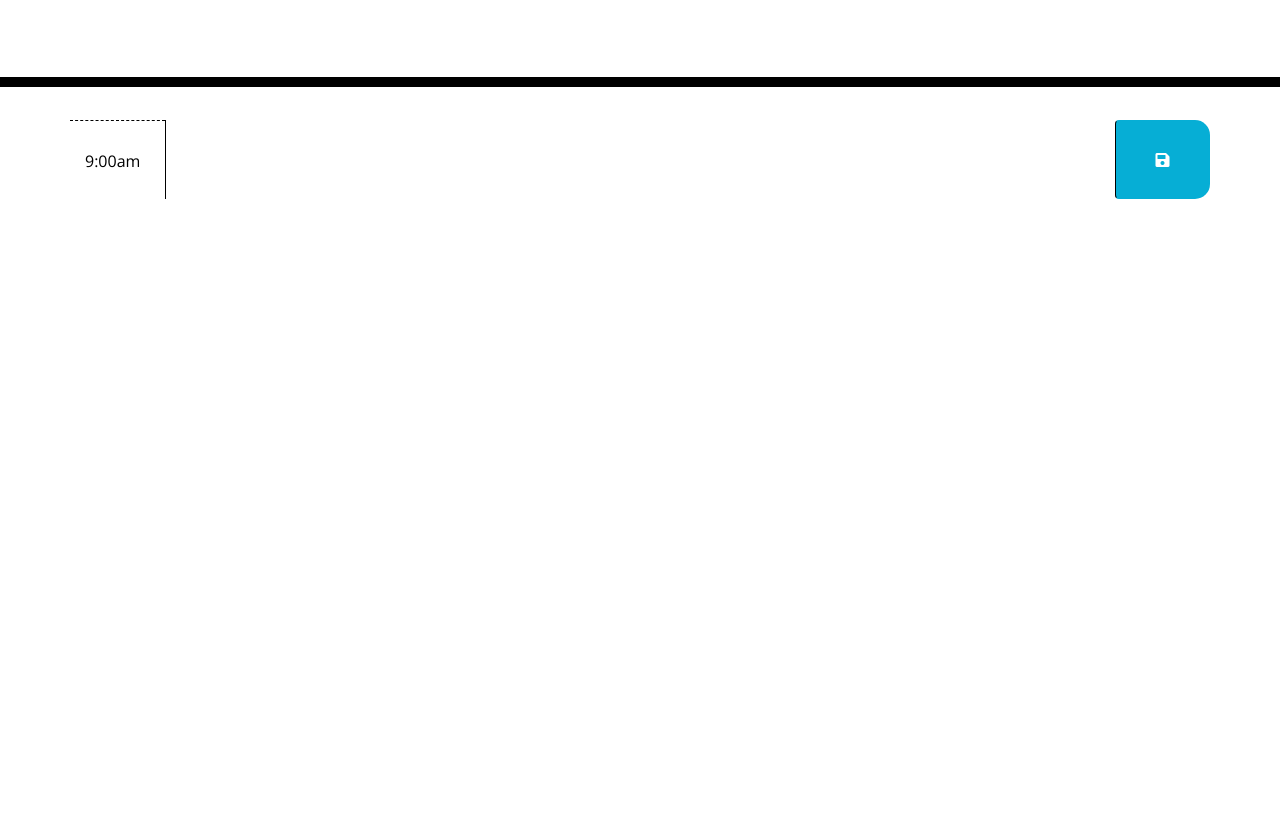
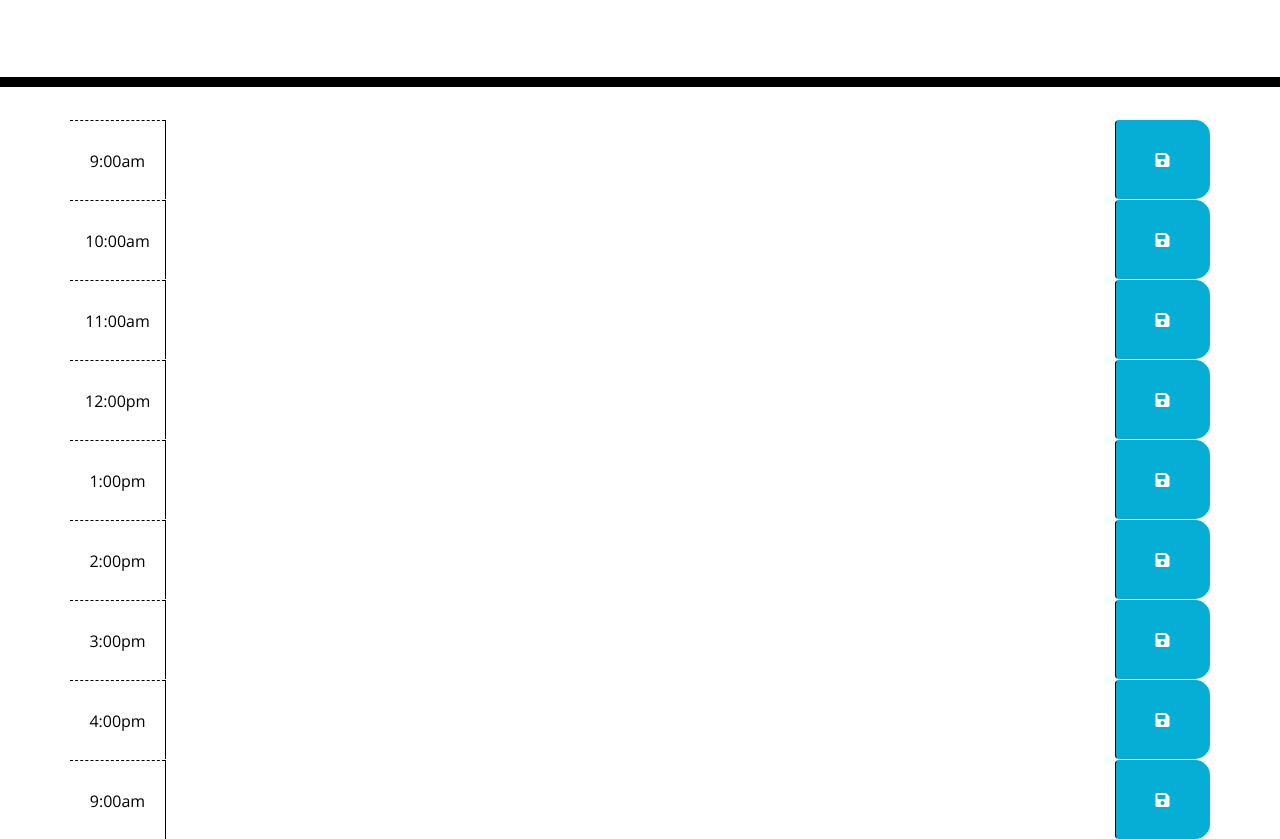
Before and after one commit to JoyUmoekpo/work-day-scheduler, a plain HTML site: page index.html in a window 1280 px wide. Shown: the part 181-1020 px from the top of the page. Before the commit the page ends 800 px from the top, so only its background shows below. Drawn offline with nearby package versions, Linux system fonts and the light colour scheme.

Commit message:
copied the other time blocks

```diff
--- a/index.html
+++ b/index.html
@@ -9,7 +9,7 @@
     <link rel="stylesheet" href="https://use.fontawesome.com/releases/v5.8.1/css/all.css"
         integrity="sha384-50oBUHEmvpQ+1lW4y57PTFmhCaXp0ML5d60M1M7uH2+nqUivzIebhndOJK28anvf" crossorigin="anonymous" />
     <link href="https://fonts.googleapis.com/css?family=Open+Sans&display=swap" rel="stylesheet" />
-    <link rel="stylesheet" href="style.css" />
+    <link rel="stylesheet" href="./style.css" />
     <title>Work Day Scheduler</title>
 </head>
 
@@ -20,7 +20,7 @@
         <p id="currentDay" class="lead"></p>
     </header>
     <div class="container">
-        <div id="1" class="row block-1">
+        <div id="h1" class="row time-block">
             <div class="col-md-1 hour">
                 9:00am
             </div>
@@ -29,9 +29,82 @@
             <button class="btn saveBtn col-md-1"><i class="fas fa-save"></i></button>
         </div>
 
-        <!-- Timeblocks go here -->
+        <div id="h2" class="row time-block">
+            <div class="col-md-1 hour">
+                10:00am
+            </div>
+            <textarea class="col-md-10 description">
+            </textarea>
+            <button class="btn saveBtn col-md-1"><i class="fas fa-save"></i></button>
+        </div>
+
+        <div id="h3" class="row time-block">
+            <div class="col-md-1 hour">
+                11:00am
+            </div>
+            <textarea class="col-md-10 description">
+            </textarea>
+            <button class="btn saveBtn col-md-1"><i class="fas fa-save"></i></button>
+        </div>
+
+        <div id="h4" class="row time-block">
+            <div class="col-md-1 hour">
+                12:00pm
+            </div>
+            <textarea class="col-md-10 description">
+            </textarea>
+            <button class="btn saveBtn col-md-1"><i class="fas fa-save"></i></button>
+        </div>
+
+        <div id="h5" class="row time-block">
+            <div class="col-md-1 hour">
+                1:00pm
+            </div>
+            <textarea class="col-md-10 description">
+            </textarea>
+            <button class="btn saveBtn col-md-1"><i class="fas fa-save"></i></button>
+        </div>
+
+        <div id="h6" class="row time-block">
+            <div class="col-md-1 hour">
+                2:00pm
+            </div>
+            <textarea class="col-md-10 description">
+            </textarea>
+            <button class="btn saveBtn col-md-1"><i class="fas fa-save"></i></button>
+        </div>
+
+        <div id="h7" class="row time-block">
+            <div class="col-md-1 hour">
+                3:00pm
+            </div>
+            <textarea class="col-md-10 description">
+            </textarea>
+            <button class="btn saveBtn col-md-1"><i class="fas fa-save"></i></button>
+        </div>
+
+        <div id="h8" class="row time-block">
+            <div class="col-md-1 hour">
+                4:00pm
+            </div>
+            <textarea class="col-md-10 description">
+            </textarea>
+            <button class="btn saveBtn col-md-1"><i class="fas fa-save"></i></button>
+        </div>
+
+        <div id="2" class="row time-block">
+            <div class="col-md-1 hour">
+                9:00am
+            </div>
+            <textarea class="col-md-10 description">
+            </textarea>
+            <button class="btn saveBtn col-md-1"><i class="fas fa-save"></i></button>
+        </div>
+
     </div>
 
+
+    <script src="script.js"></script>
     <script src="https://code.jquery.com/jquery-3.5.1.min.js"
         integrity="sha256-9/aliU8dGd2tb6OSsuzixeV4y/faTqgFtohetphbbj0=" crossorigin="anonymous"></script>
     <script src="https://cdnjs.cloudflare.com/ajax/libs/jquery/3.2.1/jquery.min.js"></script>
--- a/script.js
+++ b/script.js
@@ -1 +1,5 @@
+$(".saveBtn").on("click", function() {
+    console.log(this);
+})
+
 moment().format();
```
